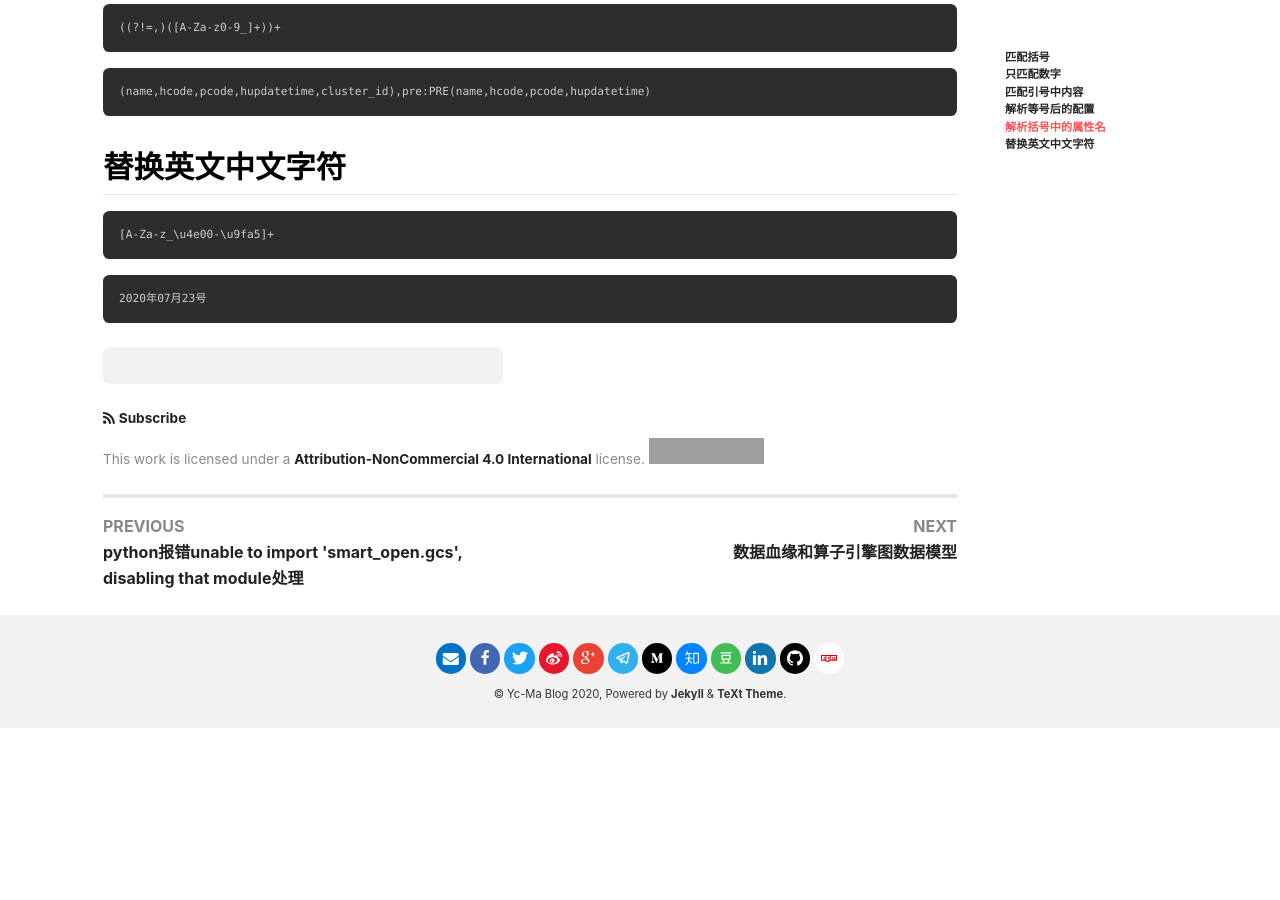
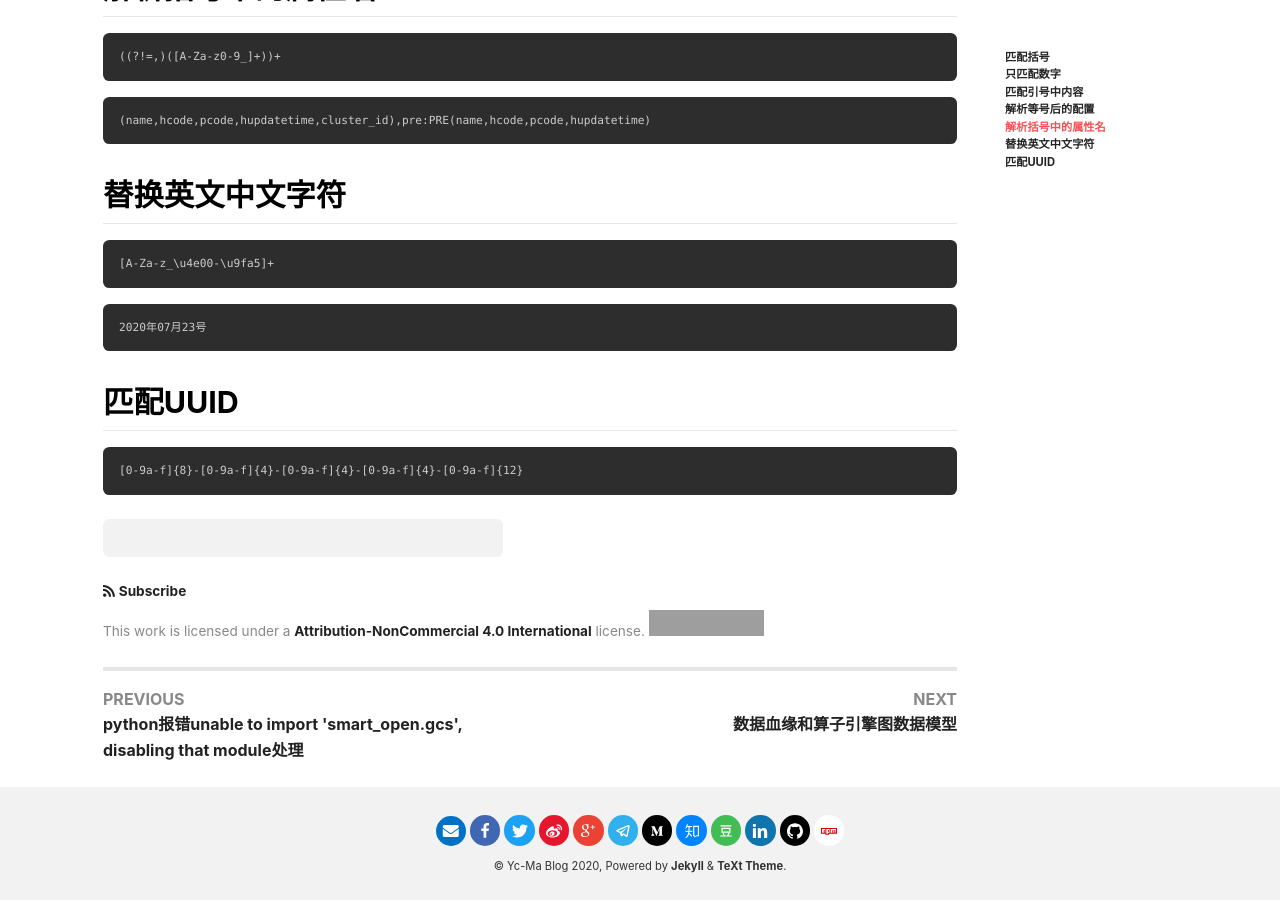
Before and after one commit to crazyyanchao/blog, a Jekyll site: the page built from _posts/2020-06-18-常用正则表达式.md, in a window 1280 px wide and 900 px high, scrolled down 1416 px. Built offline with Jekyll 4.4.1, drawn with Linux system fonts in a browser that asks for light colours; nearby versions of some CDN libraries; comment, search, counter and statistics services are not loaded; before the commit the page ends 2144 px from its top, so only the background shows below that; grey boxes are pictures that could not be loaded.

````diff
--- a/_posts/2020-06-18-常用正则表达式.md
+++ b/_posts/2020-06-18-常用正则表达式.md
@@ -59,3 +59,8 @@ index_spec=preorgcnnode:PRE公司中文名称(name,hcode,pcode,hupdatetime,clust
 ```
 2020年07月23号
 ```
+
+## 匹配UUID
+```
+[0-9a-f]{8}-[0-9a-f]{4}-[0-9a-f]{4}-[0-9a-f]{4}-[0-9a-f]{12}
+```
````
